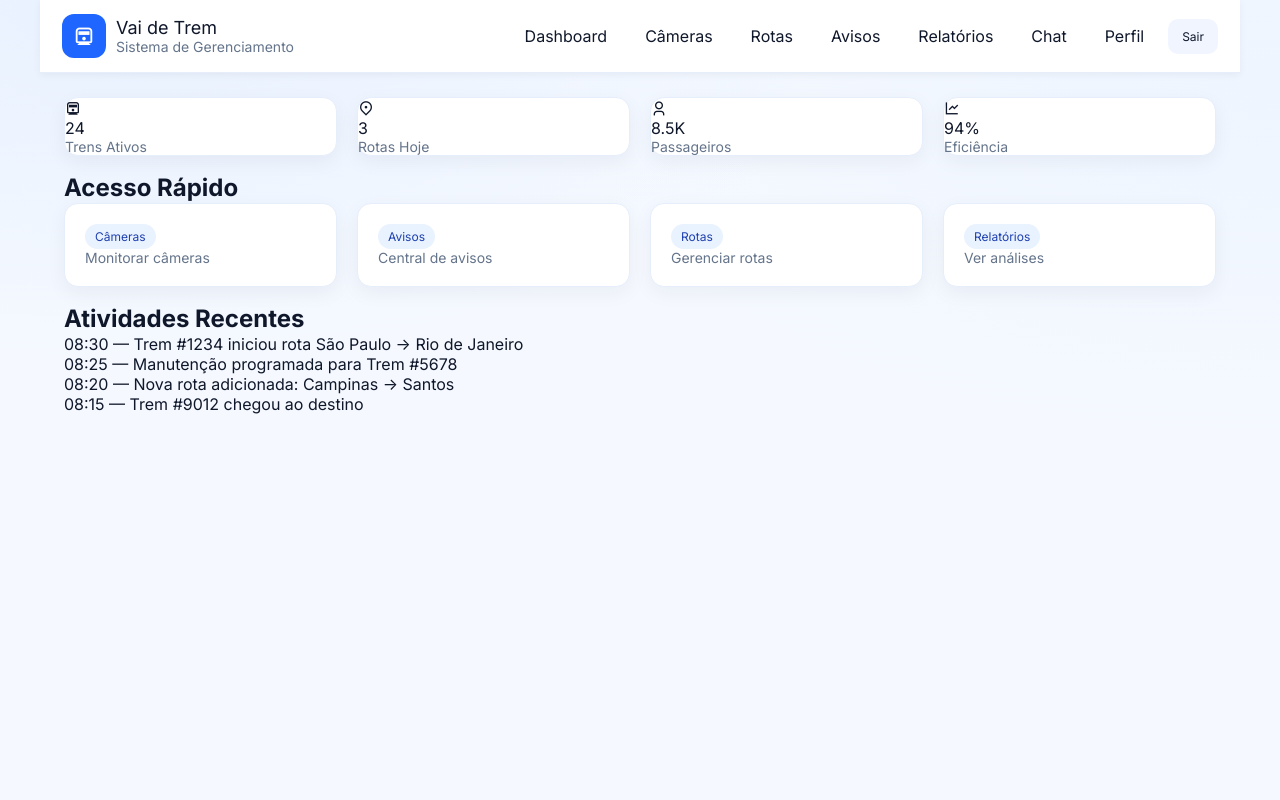
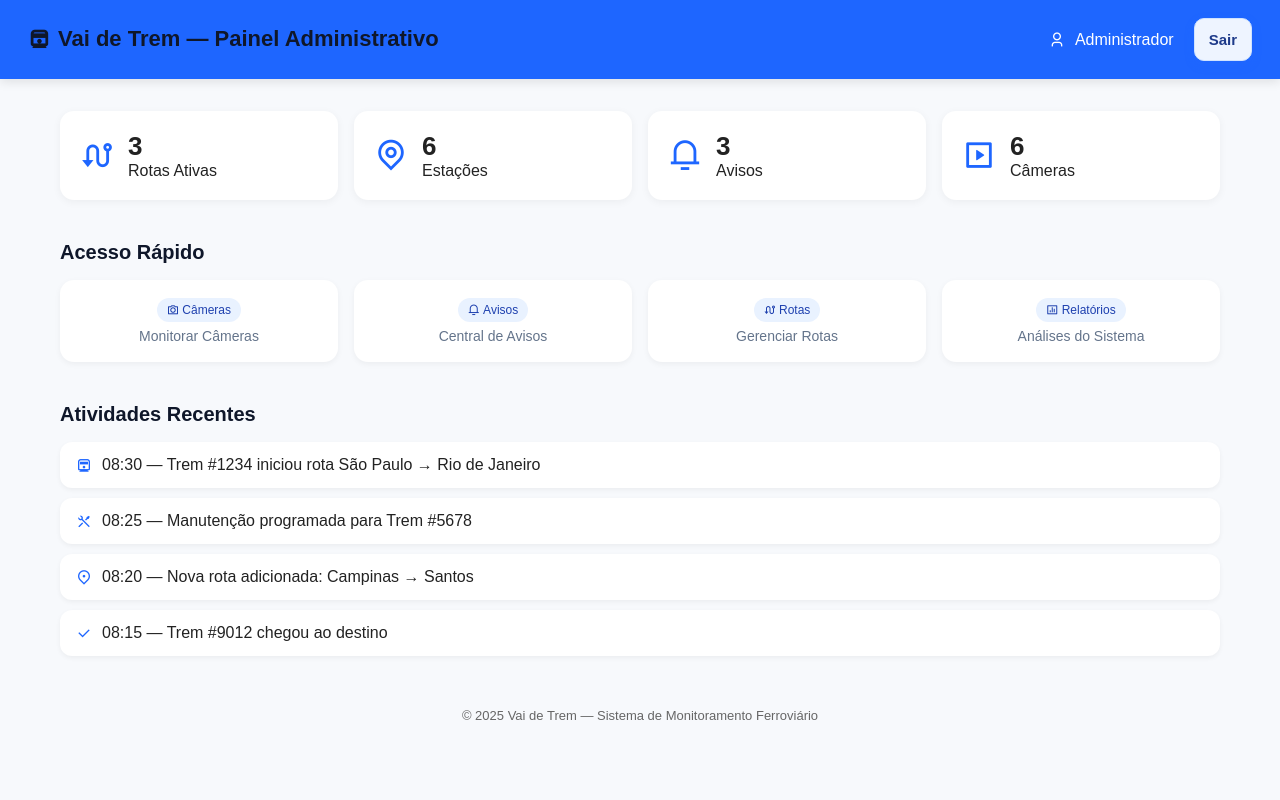
Before and after one commit to joaoduarte01/vai_de_trem_edit, a PHP site: page /dashboard.php in a window 1280 px wide. Run offline with PHP 8.4, Linux system fonts and the light colour scheme; a user stored in the database is signed in; data comes from the database, SQL or seed files in the repository; some libraries are stand-ins or nearby versions.

Commit message:
add varios ajustes

```diff
--- a/assets/config/db.php
+++ b/assets/config/db.php
@@ -1,17 +1,12 @@
 <?php
-// Configuração de conexão com o banco de dados local (XAMPP)
 $DB_HOST = 'localhost';
 $DB_USER = 'root';
-$DB_PASS = 'root'; // ⚠️ Deixe vazio se você não configurou senha no MySQL do XAMPP
+$DB_PASS = 'root'; // XAMPP padrão: sem senha
 $DB_NAME = 'vaidetrem2';
 
 $mysqli = new mysqli($DB_HOST, $DB_USER, $DB_PASS, $DB_NAME);
-
-// Verificação de erro de conexão
 if ($mysqli->connect_errno) {
   die('Erro ao conectar ao MySQL: ' . $mysqli->connect_error);
 }
-
-// Força UTF-8
 $mysqli->set_charset('utf8mb4');
 ?>
--- a/public/dashboard.php
+++ b/public/dashboard.php
@@ -1,39 +1,188 @@
-<?php require_once('../assets/config/auth.php'); require_once('../assets/config/db.php'); ?>
-<!DOCTYPE html><html lang="pt-BR"><head>
-<meta charset="utf-8"><meta name="viewport" content="width=device-width, initial-scale=1">
+<?php
+require_once('../assets/config/auth.php');
+require_once('../assets/config/db.php');
+?>
+<!DOCTYPE html>
+<html lang="pt-BR">
+<head>
+<meta charset="utf-8">
+<meta name="viewport" content="width=device-width, initial-scale=1">
 <title>Dashboard - Vai de Trem</title>
-<?php include '_partials/header.php'; ?>
-</head><body>
+<link href="https://cdn.jsdelivr.net/npm/remixicon@4.3.0/fonts/remixicon.css" rel="stylesheet">
+<link href="../assets/css/styles.css" rel="stylesheet">
+<style>
+  body {
+    background: #f7f9fc;
+    font-family: 'Poppins', sans-serif;
+    color: #222;
+  }
+  header {
+    background: var(--brand);
+    color: #fff;
+    padding: 18px 28px;
+    display: flex;
+    justify-content: space-between;
+    align-items: center;
+    box-shadow: 0 3px 10px rgba(0,0,0,0.1);
+  }
+  header h1 {
+    font-size: 22px;
+    font-weight: 700;
+    display: flex;
+    align-items: center;
+    gap: 8px;
+  }
+  header .user {
+    display: flex;
+    align-items: center;
+    gap: 10px;
+  }
+  .container {
+    max-width: 1200px;
+    margin: 32px auto;
+    padding: 0 20px;
+  }
+  .stats-grid {
+    display: grid;
+    grid-template-columns: repeat(auto-fit, minmax(240px, 1fr));
+    gap: 16px;
+  }
+  .stat-card {
+    background: #fff;
+    border-radius: 14px;
+    padding: 20px;
+    display: flex;
+    align-items: center;
+    gap: 14px;
+    box-shadow: 0 2px 8px rgba(0,0,0,0.05);
+    transition: all 0.2s ease;
+  }
+  .stat-card:hover { transform: translateY(-3px); }
+  .stat-card i {
+    font-size: 34px;
+    color: var(--brand);
+  }
+  .stat-value {
+    font-size: 26px;
+    font-weight: 700;
+  }
+  .quick-actions, .recent {
+    margin-top: 40px;
+  }
+  .quick-actions h2, .recent h2 {
+    font-size: 20px;
+    margin-bottom: 16px;
+    font-weight: 600;
+  }
+  .action-grid {
+    display: grid;
+    grid-template-columns: repeat(auto-fit, minmax(220px, 1fr));
+    gap: 16px;
+  }
+  .action-card {
+    background: #fff;
+    border-radius: 14px;
+    padding: 18px;
+    text-align: center;
+    box-shadow: 0 2px 6px rgba(0,0,0,0.05);
+    transition: all 0.2s;
+  }
+  .action-card:hover {
+    background: var(--brand);
+    color: #fff;
+    transform: translateY(-3px);
+  }
+  .action-card .badge {
+    margin-bottom: 6px;
+  }
+  .recent .item {
+    background: #fff;
+    border-radius: 12px;
+    padding: 14px 16px;
+    margin-bottom: 10px;
+    display: flex;
+    align-items: center;
+    gap: 10px;
+    box-shadow: 0 2px 5px rgba(0,0,0,0.05);
+  }
+  .recent .item i {
+    color: var(--brand);
+  }
+  footer {
+    text-align: center;
+    padding: 20px;
+    color: #666;
+    font-size: 13px;
+  }
+</style>
+</head>
+<body>
+
+<header>
+  <h1><i class="ri-train-line"></i> Vai de Trem — Painel Administrativo</h1>
+  <div class="user">
+    <i class="ri-user-3-line"></i>
+    <span><?php echo htmlspecialchars($user['name']); ?></span>
+    <a href="logout.php" class="btn secondary" style="margin-left:10px">Sair</a>
+  </div>
+</header>
+
 <div class="container">
-  <div class="grid cols-4">
+
+  <div class="stats-grid">
     <?php
+      $routesAtivas = $mysqli->query("SELECT COUNT(*) AS total FROM routes WHERE status='ativa'")->fetch_assoc()['total'];
+      $notices = $mysqli->query("SELECT COUNT(*) AS total FROM notices")->fetch_assoc()['total'];
+      $stations = $mysqli->query("SELECT COUNT(*) AS total FROM stations")->fetch_assoc()['total'];
+      $cameras = $mysqli->query("SELECT COUNT(*) AS total FROM cameras")->fetch_assoc()['total'];
+
       $stats = [
-        ['label'=>'Trens Ativos','icon'=>'ri-train-line','value'=>24],
-        ['label'=>'Rotas Hoje','icon'=>'ri-map-pin-2-line','value'=>mysqli_num_rows($mysqli->query("SELECT id FROM routes WHERE status='ativa'"))],
-        ['label'=>'Passageiros','icon'=>'ri-user-3-line','value'=>'8.5K'],
-        ['label'=>'Eficiência','icon'=>'ri-line-chart-line','value'=>'94%']
+        ['label'=>'Rotas Ativas','icon'=>'ri-route-line','value'=>$routesAtivas],
+        ['label'=>'Estações','icon'=>'ri-map-pin-line','value'=>$stations],
+        ['label'=>'Avisos','icon'=>'ri-notification-3-line','value'=>$notices],
+        ['label'=>'Câmeras','icon'=>'ri-video-line','value'=>$cameras],
       ];
       foreach($stats as $s){
-        echo '<div class="card stat"><i class="'.$s['icon'].'"></i><div><div class="big">'.$s['value'].'</div><div class="link-muted">'.$s['label'].'</div></div></div>';
+        echo '<div class="stat-card"><i class="'.$s['icon'].'"></i><div><div class="stat-value">'.$s['value'].'</div><div>'.$s['label'].'</div></div></div>';
       }
     ?>
   </div>
 
-  <h2 style="margin-top:18px">Acesso Rápido</h2>
-  <div class="grid cols-4">
-    <a class="card pad" href="cameras.php"><div class="badge blue">Câmeras</div><div class="link-muted">Monitorar câmeras</div></a>
-    <a class="card pad" href="avisos.php"><div class="badge blue">Avisos</div><div class="link-muted">Central de avisos</div></a>
-    <a class="card pad" href="rotas.php"><div class="badge blue">Rotas</div><div class="link-muted">Gerenciar rotas</div></a>
-    <a class="card pad" href="relatorios.php"><div class="badge blue">Relatórios</div><div class="link-muted">Ver análises</div></a>
+  <div class="quick-actions">
+    <h2>Acesso Rápido</h2>
+    <div class="action-grid">
+      <a href="cameras.php" class="action-card">
+        <div class="badge blue"><i class="ri-camera-line"></i> Câmeras</div>
+        <div class="link-muted">Monitorar Câmeras</div>
+      </a>
+      <a href="avisos.php" class="action-card">
+        <div class="badge blue"><i class="ri-notification-3-line"></i> Avisos</div>
+        <div class="link-muted">Central de Avisos</div>
+      </a>
+      <a href="rotas.php" class="action-card">
+        <div class="badge blue"><i class="ri-route-line"></i> Rotas</div>
+        <div class="link-muted">Gerenciar Rotas</div>
+      </a>
+      <a href="relatorios.php" class="action-card">
+        <div class="badge blue"><i class="ri-bar-chart-box-line"></i> Relatórios</div>
+        <div class="link-muted">Análises do Sistema</div>
+      </a>
+    </div>
   </div>
 
-  <h2 style="margin-top:18px">Atividades Recentes</h2>
-  <div class="list">
-    <div class="item">08:30 — Trem #1234 iniciou rota São Paulo → Rio de Janeiro</div>
-    <div class="item">08:25 — Manutenção programada para Trem #5678</div>
-    <div class="item">08:20 — Nova rota adicionada: Campinas → Santos</div>
-    <div class="item">08:15 — Trem #9012 chegou ao destino</div>
+  <div class="recent">
+    <h2>Atividades Recentes</h2>
+    <div class="item"><i class="ri-train-line"></i> 08:30 — Trem #1234 iniciou rota São Paulo → Rio de Janeiro</div>
+    <div class="item"><i class="ri-tools-line"></i> 08:25 — Manutenção programada para Trem #5678</div>
+    <div class="item"><i class="ri-map-pin-2-line"></i> 08:20 — Nova rota adicionada: Campinas → Santos</div>
+    <div class="item"><i class="ri-check-line"></i> 08:15 — Trem #9012 chegou ao destino</div>
   </div>
+
 </div>
-<div class="footer-space"></div>
-</body></html>
+
+<footer>
+  © <?php echo date('Y'); ?> Vai de Trem — Sistema de Monitoramento Ferroviário
+</footer>
+
+</body>
+</html>
```
Also changed, not shown: public/create_admin.php (added, +108 -0 lines), public/login.php (+17 -32 lines), 1 other file.
